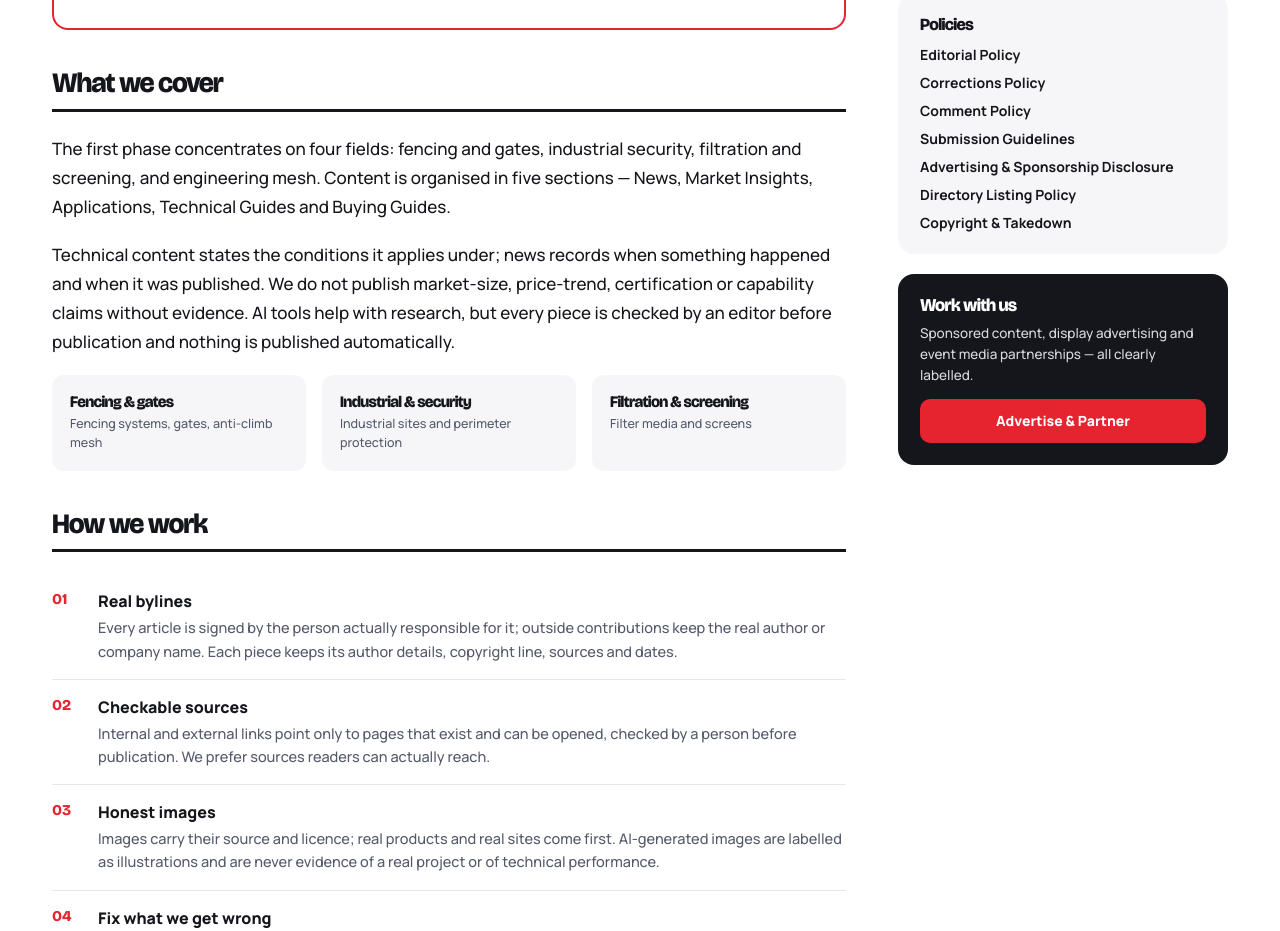
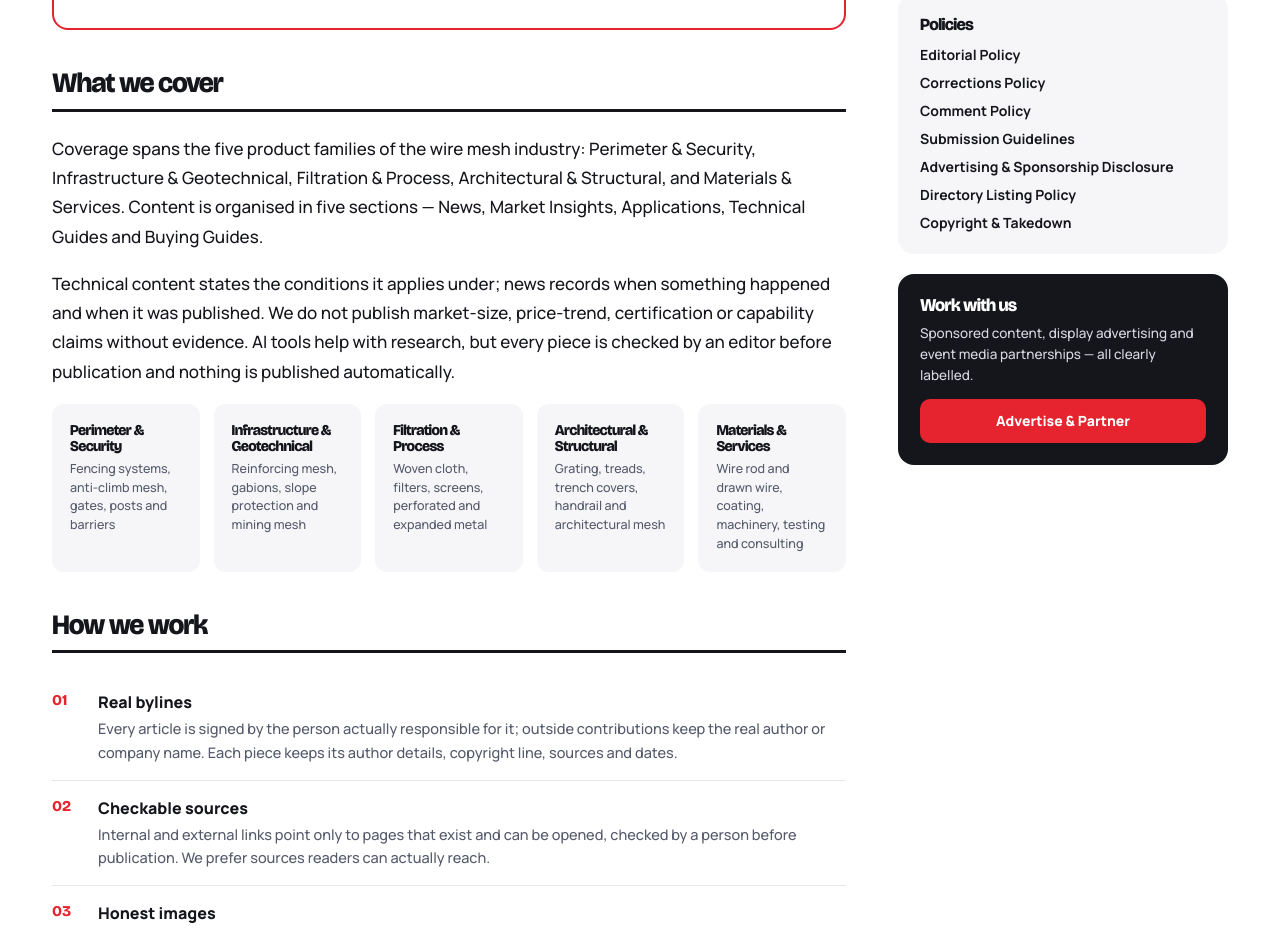
Before and after one commit to Kingcats-Fence-Limited/Wire-Mesh-News, a Next.js app: page /about in a window 1280 px wide. Shown: the part 1020-1951 px from the top of the page. Built offline with nearby package versions, Linux system fonts and the light colour scheme.

Commit message:
About: coverage described by the five product families
Co-Authored-By: Claude Fable 5.1 <noreply@anthropic.com>
Claude-Session: https://claude.ai/code/session_01MTjtXuTzWmBk9bE7Y7BS4x

```diff
--- a/src/components/boards/about/AboutBoard.tsx
+++ b/src/components/boards/about/AboutBoard.tsx
@@ -57,13 +57,15 @@ export function AboutBoard() {
 <h2 style={{ margin: "0", fontSize: "28px" }} id="what" className="h">What we cover</h2>
 <div className="sechd"></div>
 <div className="body">
-<p>The first phase concentrates on four fields: fencing and gates, industrial security, filtration and screening, and engineering mesh. Content is organised in five sections — News, Market Insights, Applications, Technical Guides and Buying Guides.</p>
+<p>Coverage spans the five product families of the wire mesh industry: Perimeter &amp; Security, Infrastructure &amp; Geotechnical, Filtration &amp; Process, Architectural &amp; Structural, and Materials &amp; Services. Content is organised in five sections — News, Market Insights, Applications, Technical Guides and Buying Guides.</p>
 <p>Technical content states the conditions it applies under; news records when something happened and when it was published. We do not publish market-size, price-trend, certification or capability claims without evidence. AI tools help with research, but every piece is checked by an editor before publication and nothing is published automatically.</p>
 </div>
-<div style={{ display: "grid", gridTemplateColumns: "repeat(3, 1fr)", gap: "16px", margin: "6px 0 38px" }} className="cols">
-<div style={{ background: "var(--paper)", borderRadius: "12px", padding: "18px" }}><div style={{ fontSize: "16px", marginBottom: "5px" }} className="h">Fencing &amp; gates</div><div style={{ lineHeight: "1.5" }} className="meta">Fencing systems, gates, anti-climb mesh</div></div>
-<div style={{ background: "var(--paper)", borderRadius: "12px", padding: "18px" }}><div style={{ fontSize: "16px", marginBottom: "5px" }} className="h">Industrial &amp; security</div><div style={{ lineHeight: "1.5" }} className="meta">Industrial sites and perimeter protection</div></div>
-<div style={{ background: "var(--paper)", borderRadius: "12px", padding: "18px" }}><div style={{ fontSize: "16px", marginBottom: "5px" }} className="h">Filtration &amp; screening</div><div style={{ lineHeight: "1.5" }} className="meta">Filter media and screens</div></div>
+<div style={{ display: "grid", gridTemplateColumns: "repeat(5, 1fr)", gap: "14px", margin: "6px 0 38px" }} className="cols g5">
+<div style={{ background: "var(--paper)", borderRadius: "12px", padding: "18px" }}><div style={{ fontSize: "15px", marginBottom: "5px" }} className="h">Perimeter &amp; Security</div><div style={{ lineHeight: "1.5" }} className="meta">Fencing systems, anti-climb mesh, gates, posts and barriers</div></div>
+<div style={{ background: "var(--paper)", borderRadius: "12px", padding: "18px" }}><div style={{ fontSize: "15px", marginBottom: "5px" }} className="h">Infrastructure &amp; Geotechnical</div><div style={{ lineHeight: "1.5" }} className="meta">Reinforcing mesh, gabions, slope protection and mining mesh</div></div>
+<div style={{ background: "var(--paper)", borderRadius: "12px", padding: "18px" }}><div style={{ fontSize: "15px", marginBottom: "5px" }} className="h">Filtration &amp; Process</div><div style={{ lineHeight: "1.5" }} className="meta">Woven cloth, filters, screens, perforated and expanded metal</div></div>
+<div style={{ background: "var(--paper)", borderRadius: "12px", padding: "18px" }}><div style={{ fontSize: "15px", marginBottom: "5px" }} className="h">Architectural &amp; Structural</div><div style={{ lineHeight: "1.5" }} className="meta">Grating, treads, trench covers, handrail and architectural mesh</div></div>
+<div style={{ background: "var(--paper)", borderRadius: "12px", padding: "18px" }}><div style={{ fontSize: "15px", marginBottom: "5px" }} className="h">Materials &amp; Services</div><div style={{ lineHeight: "1.5" }} className="meta">Wire rod and drawn wire, coating, machinery, testing and consulting</div></div>
 </div>
 {/* 编辑原则 */}
 <h2 style={{ margin: "0", fontSize: "28px" }} id="principles" className="h">How we work</h2>
--- a/src/styles/board-about.css
+++ b/src/styles/board-about.css
@@ -8,3 +8,4 @@
 .b-about .cols{grid-template-columns:1fr !important}
 .b-about h1{font-size:36px !important}
 }
+@media (min-width:601px) and (max-width:980px){.b-about .g5{grid-template-columns:1fr 1fr 1fr !important}}
```
